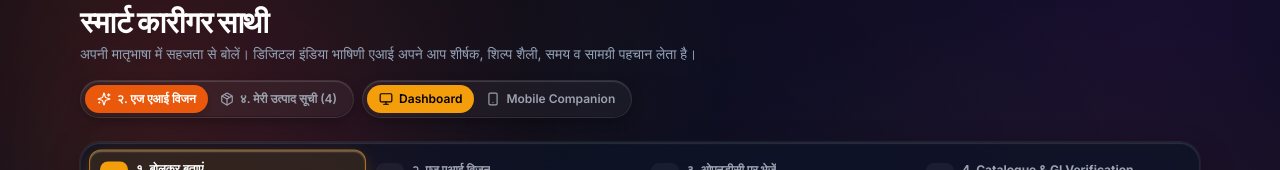
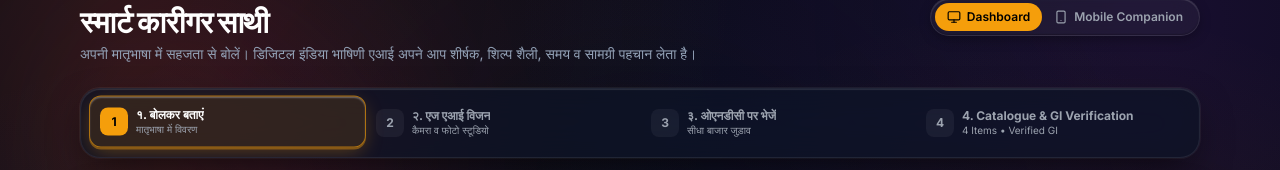
Before and after one commit to joshigaurav542-design/SIH_8-9-26, a React (Vite) app in the folder frontend/: page / in a window 1280 px wide. Shown: the part 124-294 px from the top of the page. Built offline with nearby package versions, Linux system fonts and the light colour scheme; no server answers; a web font is replaced by a local one.

Commit message:
refactor(ui): remove duplicate studio/catalogue buttons next to device toggle

```diff
--- a/frontend/src/App.jsx
+++ b/frontend/src/App.jsx
@@ -440,32 +440,6 @@ export default function App() {
           {/* View / Mode Toggles */}
           <div className="flex flex-wrap items-center gap-2">
 
-            {/* Studio vs Catalogue Switcher */}
-            <div className="flex items-center glass-pill p-1">
-              <button
-                onClick={() => { if (activeStep === 4) setActiveStep(1); }}
-                className={`flex items-center gap-1.5 px-3 py-1.5 rounded-full text-xs font-semibold transition-all ${
-                  activeStep !== 4
-                    ? 'bg-[var(--color-terracotta)] text-white shadow-md'
-                    : 'text-gray-400 hover:text-white'
-                }`}
-              >
-                <Sparkles className="w-3.5 h-3.5" />
-                <span>{t('steps.step2', 'AI Listing Studio')}</span>
-              </button>
-              <button
-                onClick={() => setActiveStep(4)}
-                className={`flex items-center gap-1.5 px-3 py-1.5 rounded-full text-xs font-semibold transition-all ${
-                  activeStep === 4
-                    ? 'bg-amber-500 text-black shadow-md'
-                    : 'text-gray-400 hover:text-white'
-                }`}
-              >
-                <Package className="w-3.5 h-3.5" />
-                <span>{t('steps.step4', 'Catalogue')} ({catalogueProducts.length})</span>
-              </button>
-            </div>
-
             {/* Device Simulation Toggle (Desktop vs Mobile Frame) */}
             <div className="flex items-center glass-pill p-1">
               <button
```
